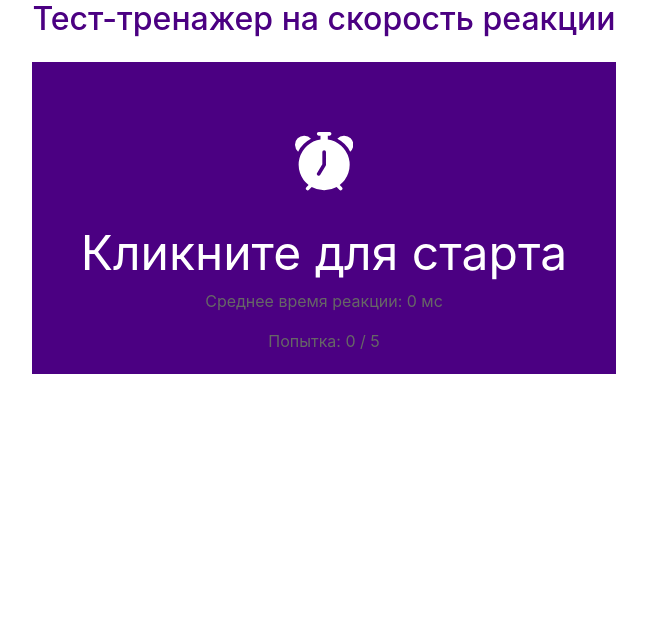
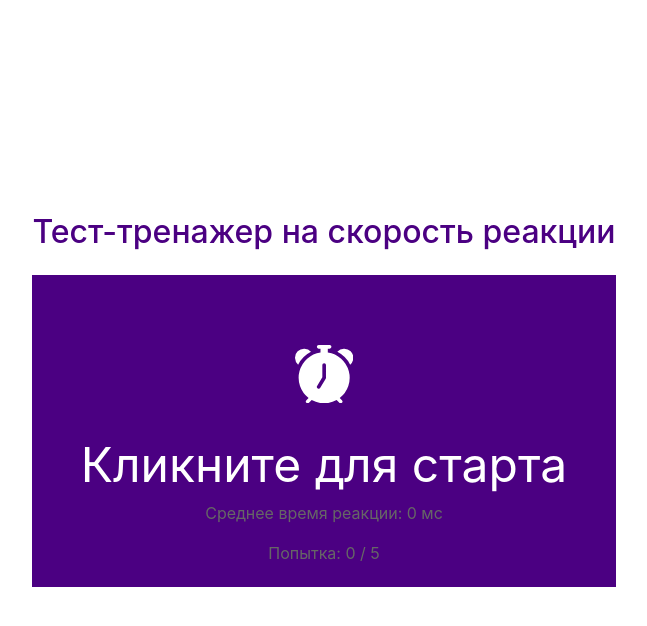
Before and after one commit to uichyi/webProject, a Vue app in the folder proj/ex_5_component/: page /reaction-speed in a window 1280 px wide. Shown: the top 626 px of the page, without its empty margins (316-963 px from the left). Built offline with nearby package versions, Linux system fonts and the light colour scheme.

Commit message:
центр Маша тесты кроме струпа

```diff
--- a/proj/ex_5_component/src/components/masha/Numbers_puzzle.vue
+++ b/proj/ex_5_component/src/components/masha/Numbers_puzzle.vue
@@ -2,6 +2,7 @@
   import Timer from './Timer.vue'
 </script>
 <template>
+    <div class="wrapper">
         <h2 class='text-center mb-4'>Тест "Числовой пазл"</h2>
         <div v-if='is_started == false' class='mx-5'>
             <h3 class='my-4'>Правила прохождения теста:</h3>
@@ -17,7 +18,6 @@
                 <button class='btn btn-primary mt-3 text-center' @click='startTest'>Начать</button>
             </div>
         </div>
-
         <Timer ref='timerPuzzle' class='text-center' v-show='is_started==true && is_finished==false'/>
 
         <div class='d-flex justify-content-center row' v-if='is_finished == false && is_started'>
@@ -50,6 +50,7 @@
             <button v-if='is_finished && level<3' class='btn btn-primary my-3' @click='nextLevel'>Продолжить</button>
         </div>
         <p v-if='time_load'>{{final}}</p>
+    </div>
 </template>
 <script>
     import axios from "axios";
@@ -160,6 +161,13 @@
 </script>
 
 <style scoped>
+    .wrapper {
+        height: 100vh;
+        display: flex;
+        justify-content: center;
+        flex-direction: column;
+    }
+
     table, th, td {
         margin-top: 30px;
         border: 2px solid #423189;
--- a/proj/ex_5_component/src/components/masha/Reaction_speed.vue
+++ b/proj/ex_5_component/src/components/masha/Reaction_speed.vue
@@ -2,6 +2,7 @@
   import Timer from './Timer_reaction_speed.vue'
 </script>
 <template>
+    <div class="wrapper">
         <h2 class='text-center mb-4'>Тест-тренажер на скорость реакции</h2>
         <div @click="do_actions" id="box">
             <h1 class="mb-5">{{ show_res }}</h1>
@@ -17,6 +18,7 @@
             {{countTime}}
         </div>
         <Timer ref="timer"/>
+    </div>
 </template>
 <script>
     import axios from "axios";
@@ -142,6 +144,13 @@
 </script>
 
 <style scoped>
+  .wrapper {
+    height: 100vh;
+    display: flex;
+    justify-content: center;
+    flex-direction: column;
+  }
+
     #box{
         background: #4B0082;
         width:100%;
--- a/proj/ex_5_component/src/components/masha/Rectangles.vue
+++ b/proj/ex_5_component/src/components/masha/Rectangles.vue
@@ -3,6 +3,7 @@
   import Timer from './Timer.vue'
 </script>
 <template>
+  <div class="wrapper">
     <h2 class='text-center mb-4'>Тест Струпа</h2>
     <h4 v-if='is_finished == false' class='text-center'>Задание: найдите все квадраты, у которых цвет и надпись (название цвета) совпадают.</h4>
     <div v-if='is_finished == false' id='content'>
@@ -45,6 +46,7 @@
         <li class="list-group-item"><h5><b>Количество правильных ответов:</b> {{given_correct_answ}} / {{number_of_all_correct_answ}}</h5></li>
         <li class="list-group-item"><h5><b>Количество ошибок:</b> {{errors}} </h5></li>
       </ul>
+    </div>
   </div>
 
 </template>
@@ -222,6 +224,13 @@ export default {
 </script>
 
 <style scoped>
+  .wrapper {
+    height: 100vh;
+    display: flex;
+    justify-content: center;
+    flex-direction: column;
+  }
+
   .rectangles {
     display: flex;
     flex-wrap: wrap;
--- a/proj/ex_5_component/src/components/masha/Twelve_number_test.vue
+++ b/proj/ex_5_component/src/components/masha/Twelve_number_test.vue
@@ -3,10 +3,10 @@
 </script>
 
 <template>
+    <div class="wrapper">
         <h2 class='text-center mb-4'>Тест "Запоминание 12 чисел"</h2>
         <h4 v-if='time_finished != true' class='text-center'>Постарайтесь запомнить как можно больше из 12-ти чисел, которые вы видите ниже за 20 секунд.</h4>
         <h4 v-if='check == true' class='text-center'>Результат теста</h4>
-
         <div v-if='time_finished != true' class='d-flex justify-content-center mt-5'>
             <Timer_twelve_numbers ref="timer"/>
         </div>
@@ -35,7 +35,6 @@
                 <h5>Количество чисел c соблюдением последовательности: <b>{{corr_places_count}}</b></h5>
             </div>
         </div>
-
         <h4 v-if='time_finished == true && check == false' class='text-center my-4'>Желательно разместить их в том порядке, в котором вы их видели, однако, ничего страшного, если порядок не будет соблюдён.</h4>
         <div v-if='time_finished == true && check == false' class='d-flex justify-content-center'>
             <table class='inp_table'>
@@ -48,6 +47,7 @@
             <button v-if='time_finished == true && check == false' class='btn btn-primary mt-4' @click='checkAnswers'>Проверить ответы</button>
         </div>
         <p>{{checkTime}}</p>
+    </div>
 </template>
 
 <script>
@@ -134,6 +134,13 @@
     }
 </script>
 <style scoped>
+    .wrapper {
+        height: 100vh;
+        display: flex;
+        justify-content: center;
+        flex-direction: column;
+    }
+
     table, th, td {
         margin-top: 30px;
         border: 2px solid #423189;
```
Lines whose indentation alone changed are shown as unchanged.
